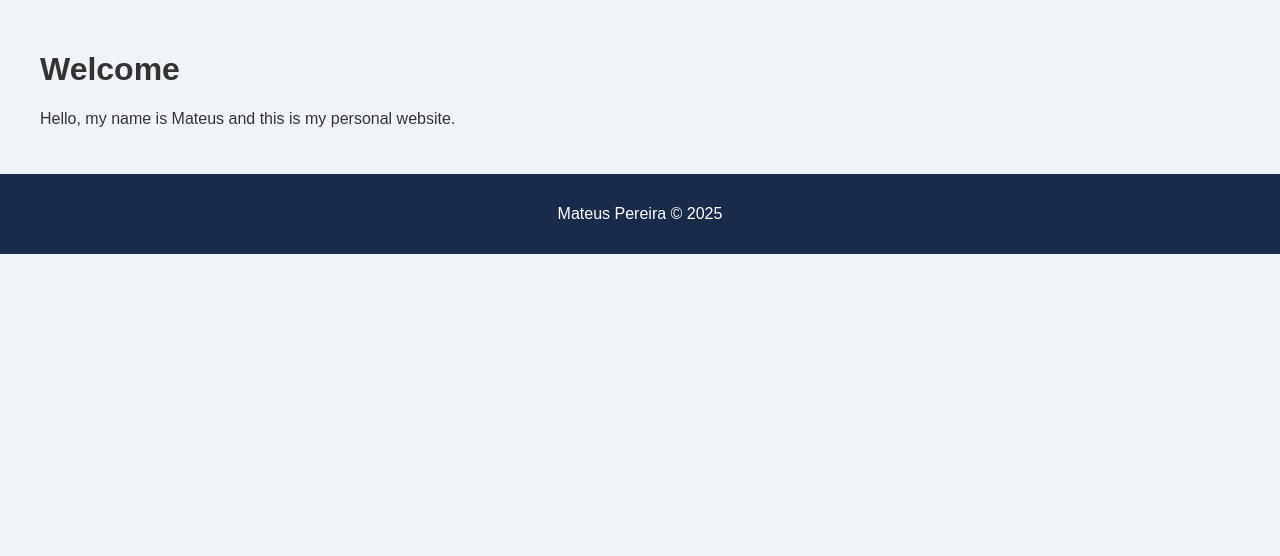
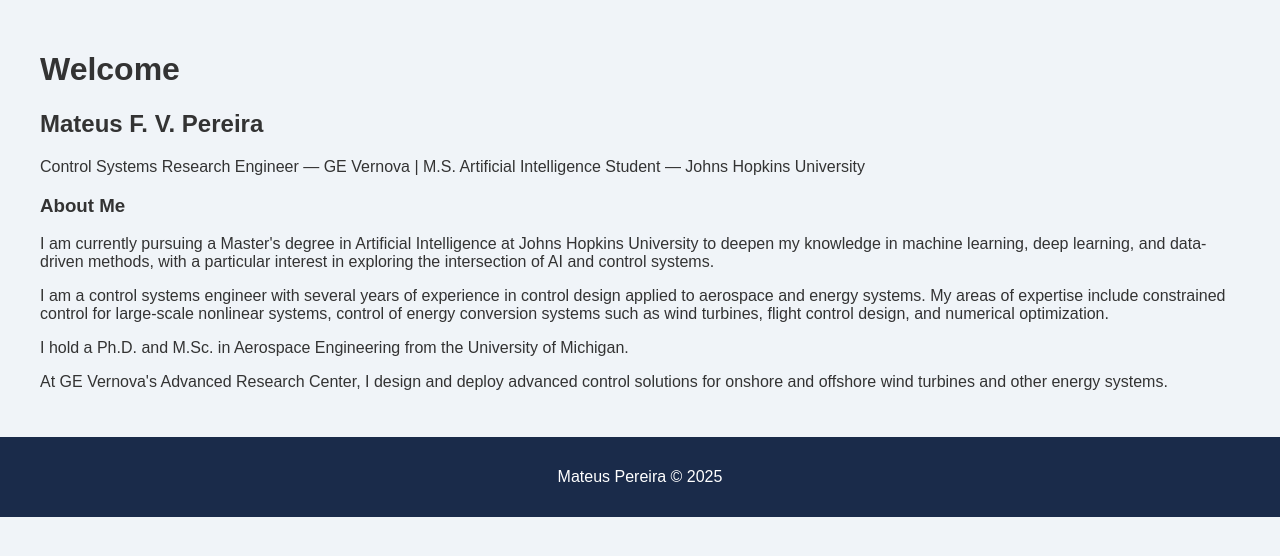
Before and after one commit to mfvp/jhu_software_concepts, a Flask app: page / in a window 1280 px wide. Shown: the part 83-639 px from the top of the page. Run offline with Flask 3, Linux system fonts and the light colour scheme.

Commit message:
add my bio to the home page

```diff
--- a/module_1/app/templates/home/index.html
+++ b/module_1/app/templates/home/index.html
@@ -3,6 +3,33 @@
 {% block title %}Home{% endblock %}
 
 {% block content %}
-<h1>Welcome</h1>
-<p>Hello, my name is Mateus and this is my personal website.</p>
+<div class="page-header">
+    <h1>Welcome</h1>
+</div>
+
+<div>
+    <h2>Mateus F. V. Pereira</h2>
+    <p>Control Systems Research Engineer &mdash; GE Vernova | M.S. Artificial Intelligence Student &mdash; Johns Hopkins University</p>
+
+    <h3>About Me</h3>
+    <p>
+        I am currently pursuing a Master's degree in Artificial Intelligence at Johns Hopkins
+        University to deepen my knowledge in machine learning, deep learning, and data-driven
+        methods, with a particular interest in exploring the intersection of AI and control
+        systems.
+    </p>
+    <p>
+        I am a control systems engineer with several years of experience in control design
+        applied to aerospace and energy systems. My areas of expertise include constrained
+        control for large-scale nonlinear systems, control of energy conversion systems
+        such as wind turbines, flight control design, and numerical optimization.
+    </p>
+    <p>
+        I hold a Ph.D. and M.Sc. in Aerospace Engineering from the University of Michigan.
+    </p>
+    <p>
+        At GE Vernova's Advanced Research Center, I design and deploy advanced control
+        solutions for onshore and offshore wind turbines and other energy systems.
+    </p>
+</div>
 {% endblock %}
```
